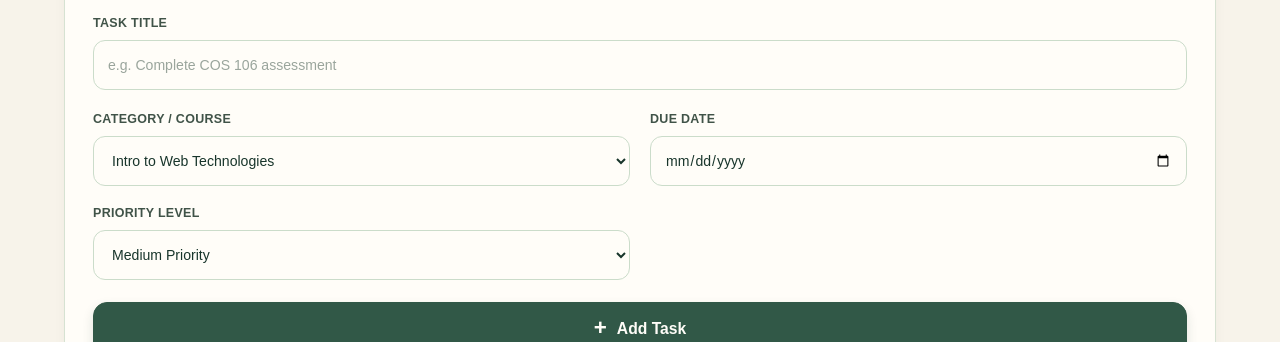
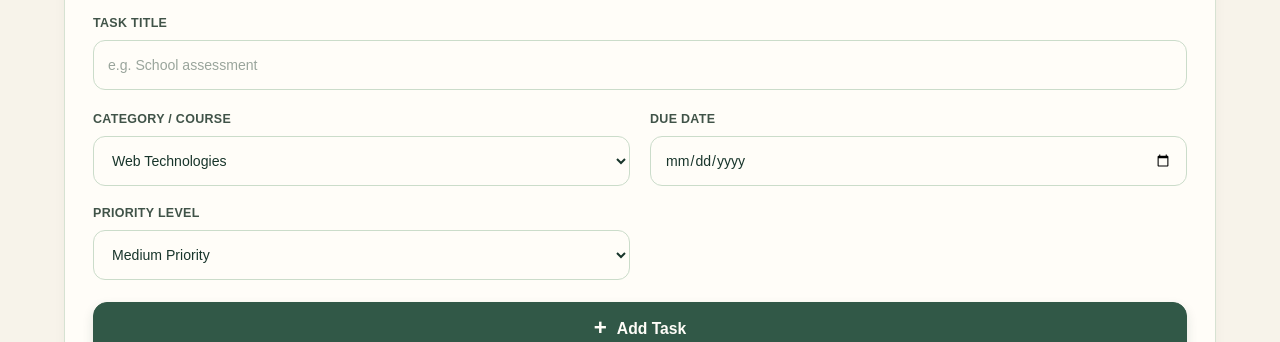
Before and after one commit to dorathybern/dorathy-portfolio-v2, a plain HTML site: page planner.html in a window 1280 px wide. Shown: the part 458-800 px from the top of the page. Drawn offline with Linux system fonts and the light colour scheme.

Commit message:
Academic planner update

```diff
--- a/planner.html
+++ b/planner.html
@@ -72,14 +72,14 @@
                 <form id="academicTaskForm">
                     <div class="planner-field">
                         <label for="taskInput">TASK TITLE</label>
-                        <input id="taskInput" name="task" type="text" placeholder="e.g. Complete COS 106 assessment" maxlength="180" required>
+                        <input id="taskInput" name="task" type="text" placeholder="e.g. School assessment" maxlength="180" required>
                     </div>
 
                     <div class="planner-form-grid">
                         <div class="planner-field">
                             <label for="taskCategory">CATEGORY / COURSE</label>
                             <select id="taskCategory" name="category">
-                                <option value="Intro to Web Technologies">Intro to Web Technologies</option>
+                                <option value="Web Technologies">Web Technologies</option>
                                 <option value="Programming">Programming</option>
                                 <option value="Systems Analysis and Design">Systems Analysis and Design</option>
                                 <option value="Software Engineering">Software Engineering</option>
@@ -398,7 +398,7 @@
                 renderTasks();
 
                 taskForm.reset();
-                taskCategory.value = "Intro to Web Technologies";
+                taskCategory.value = "Web Technologies";
                 taskPriority.value = "medium";
 
                 showMessage(saved
```
